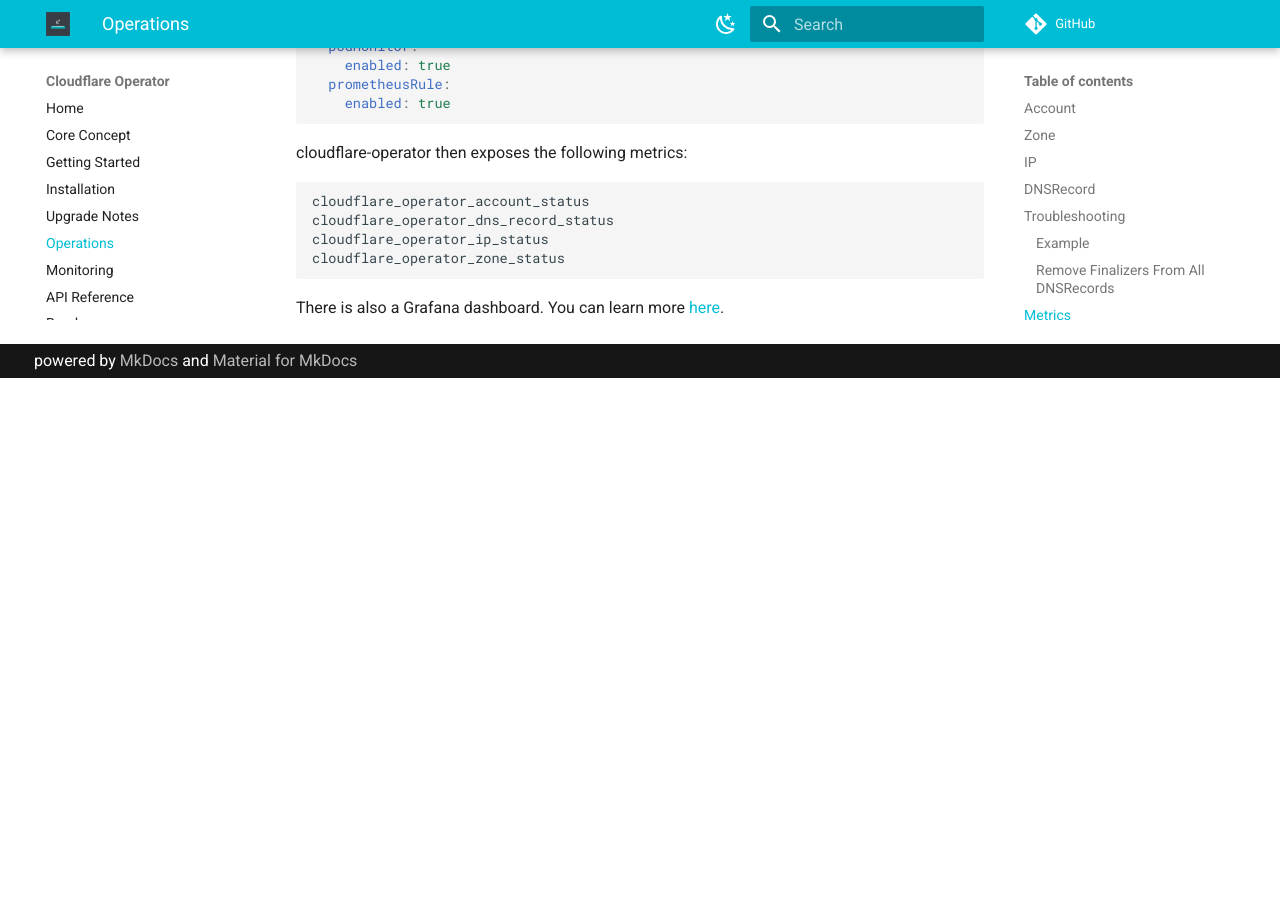
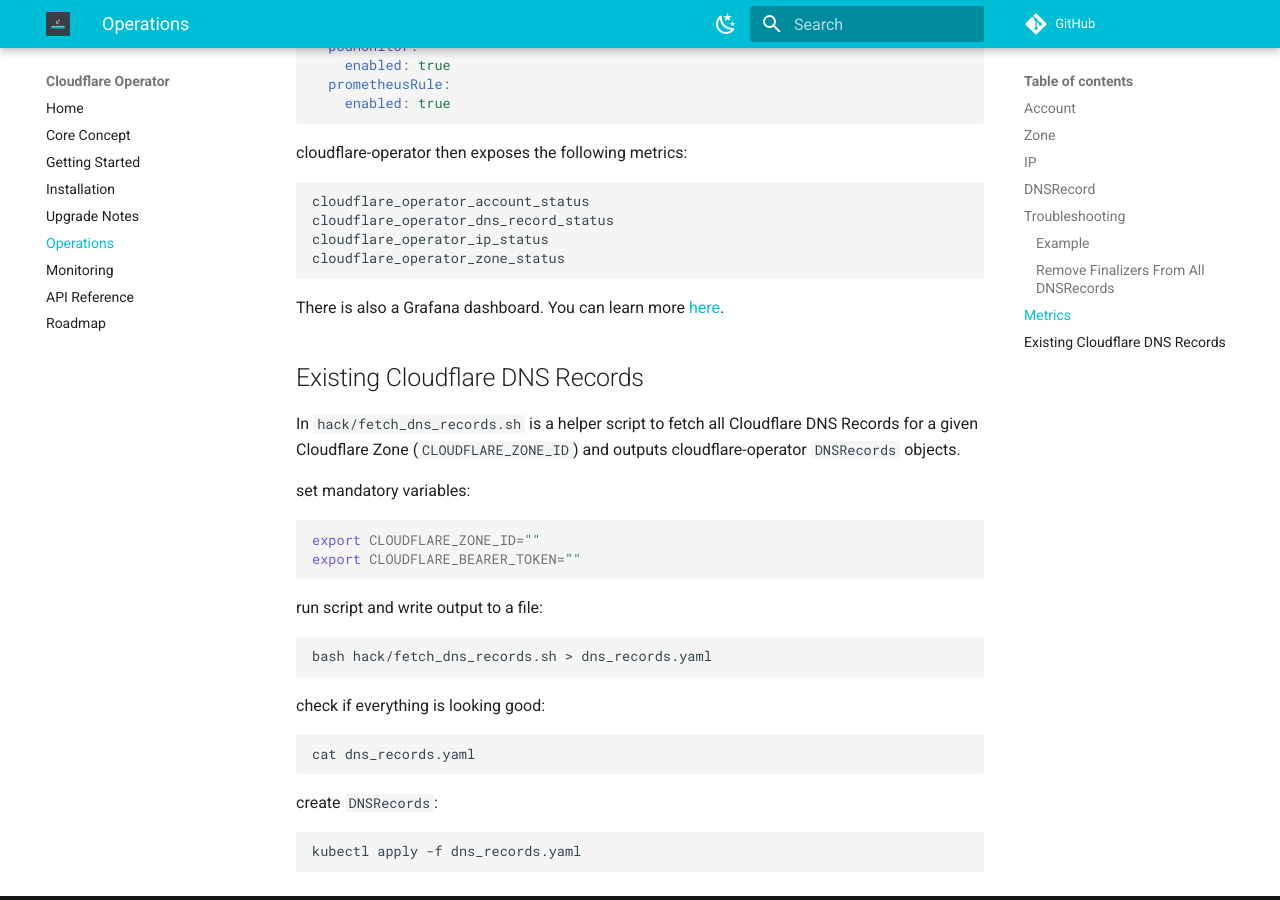
Before and after one commit to containeroo/cloudflare-operator, an MkDocs documentation site: the page built from docs/content/operations.md, in a window 1280 px wide and 900 px high, scrolled down 3372 px. Built offline with MkDocs 1.6.1 and Material for MkDocs 9.7.7, drawn with Linux system fonts in a browser that asks for light colours; comment, search, counter and statistics services are not loaded; before the commit the page ends 3750 px from its top, so only the background shows below that.

Commit message:
fetch existing dns records

````diff
--- a/docs/content/operations.md
+++ b/docs/content/operations.md
@@ -178,3 +178,32 @@ cloudflare_operator_zone_status
 ```
 
 There is also a Grafana dashboard. You can learn more [here](/monitoring).
+
+## Existing Cloudflare DNS Records
+
+In `hack/fetch_dns_records.sh` is a helper script to fetch all Cloudflare DNS Records for a given Cloudflare Zone (`CLOUDFLARE_ZONE_ID`) and outputs cloudflare-operator `DNSRecords` objects.
+
+set mandatory variables:
+
+```bash
+export CLOUDFLARE_ZONE_ID=""
+export CLOUDFLARE_BEARER_TOKEN=""
+```
+
+run script and write output to a file:
+
+```bash
+bash hack/fetch_dns_records.sh > dns_records.yaml
+```
+
+check if everything is looking good:
+
+```bash
+cat dns_records.yaml
+```
+
+create `DNSRecords`:
+
+```bash
+kubectl apply -f dns_records.yaml
+```
````
Also changed, not shown: docs/content/getting_started.md (+3 -0 lines), docs/content/installation.md (+10 -3 lines), 1 other file.
